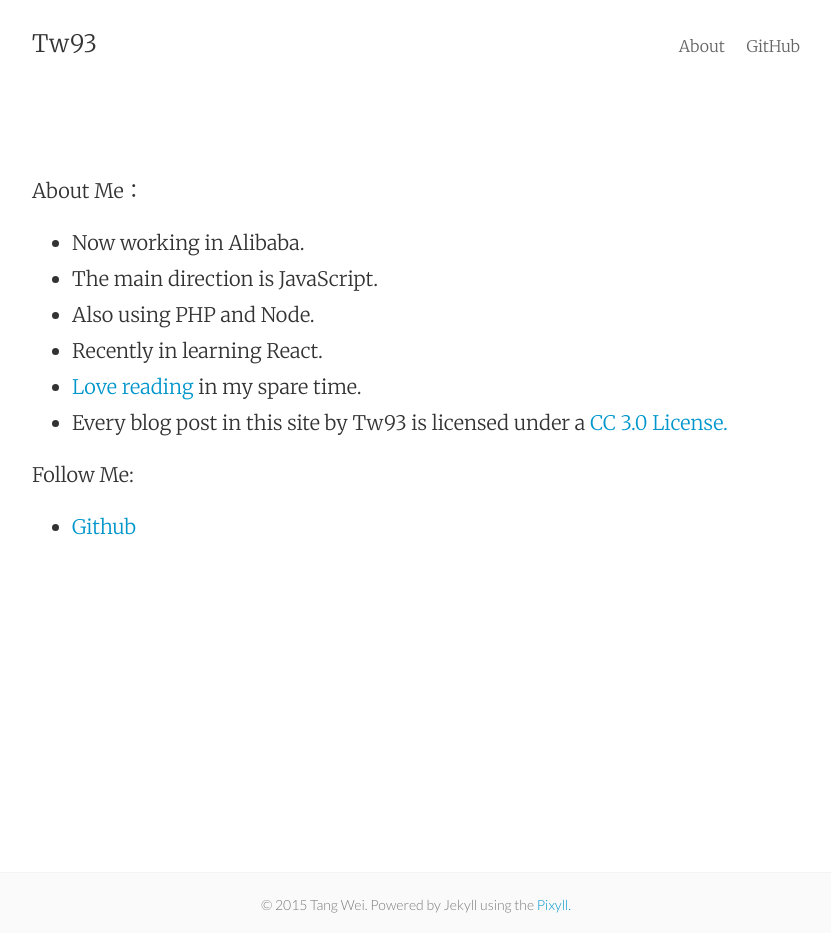
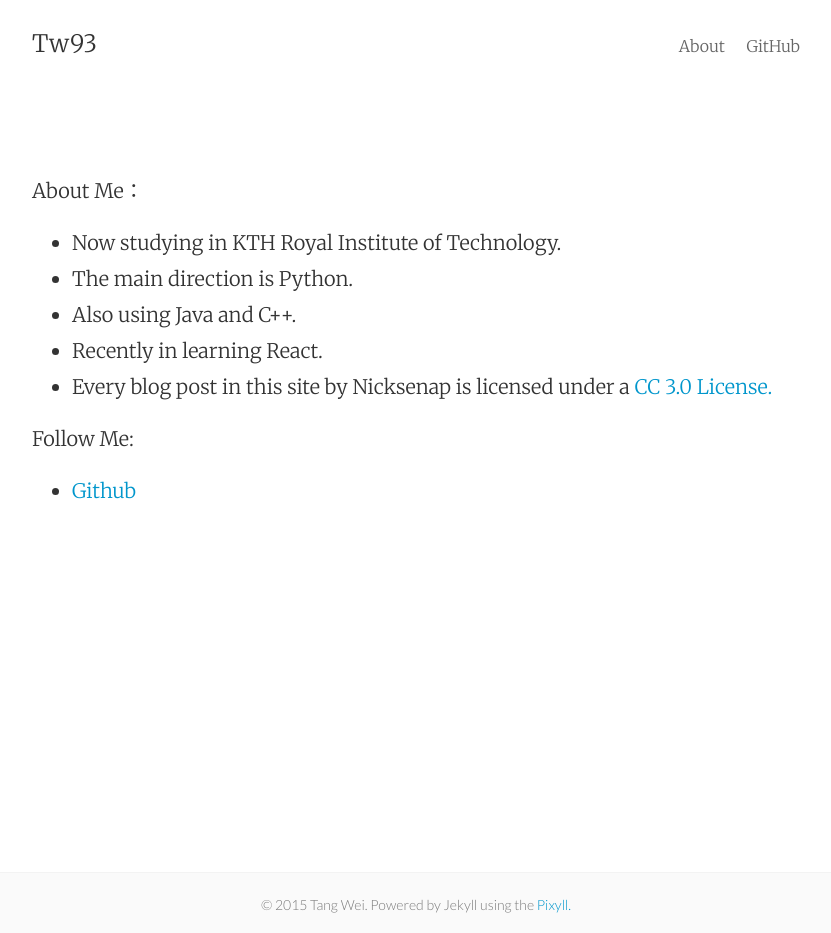
Before and after one commit to nicksenap/nicksenap.github.io, a Jekyll site: the page built from about.md, in a window 1280 px wide. Shown: the whole page, without its empty margins (224-1055 px from the left). Built offline with Jekyll 4.4.1, drawn with Linux system fonts in a browser that asks for light colours.

Commit message:
Initial commit

```diff
--- a/about.md
+++ b/about.md
@@ -6,12 +6,11 @@ permalink: /about/
 
 About Me：
 
-* Now working in Alibaba.
-* The main direction is JavaScript.
-* Also using PHP and Node.
+* Now studying in KTH Royal Institute of Technology.
+* The main direction is Python.
+* Also using Java and C++.
 * Recently in learning React.
-* [Love reading](http://book.douban.com/people/77063977/){:target="_blank"} in my spare time.
-* Every blog post in this site by Tw93 is licensed under a <a rel="license" href="http://creativecommons.org/licenses/by-nc/3.0/cn/" target="_blank">CC 3.0 License.</a>
+* Every blog post in this site by Nicksenap is licensed under a <a rel="license" href="http://creativecommons.org/licenses/by-nc/3.0/cn/" target="_blank">CC 3.0 License.</a>
 <br>
 
 
```
